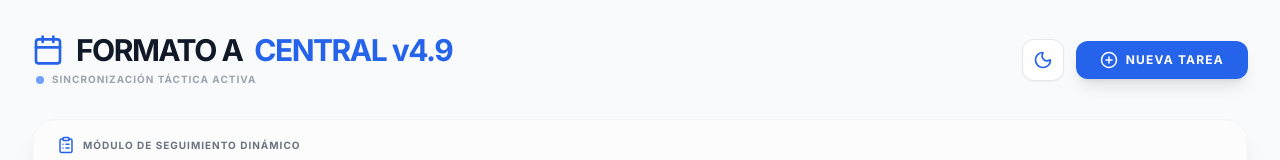
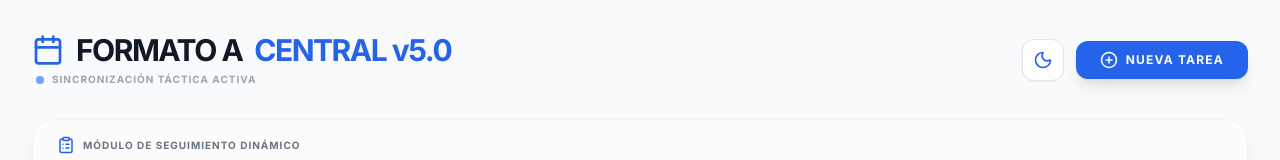
Before and after one commit to DIEGO120000/agenda-virtual, a React (Vite) app: page / in a window 1280 px wide. Shown: the top 160 px of the page. Built offline with nearby package versions, Linux system fonts and the light colour scheme.

Commit message:
feat: stable v5.0 - free forever browser edition (stt/tts zero cost)

```diff
--- a/App.tsx
+++ b/App.tsx
@@ -111,7 +111,7 @@ const App: React.FC = () => {
         <header className="mb-8 flex flex-col md:flex-row justify-between items-start md:items-center gap-4">
           <div className="animate-in fade-in slide-in-from-left duration-700">
             <h1 className="text-3xl font-black tracking-tighter flex items-center gap-3">
-              <Calendar className="text-blue-600" size={32} /> FORMATO A <span className="text-blue-600">CENTRAL v4.9</span>
+              <Calendar className="text-blue-600" size={32} /> FORMATO A <span className="text-blue-600">CENTRAL v5.0</span>
             </h1>
             <p className="text-gray-400 text-[10px] font-bold uppercase tracking-widest mt-1 ml-1 flex items-center gap-2">
               <span className="w-2 h-2 rounded-full bg-blue-500 animate-pulse"></span>
--- a/components/SidebarAI.tsx
+++ b/components/SidebarAI.tsx
@@ -56,9 +56,16 @@ const SidebarAI: React.FC<Props> = ({
 
     try {
       const response = await getAIResponse(state, trimmedInput, audioData, fileData);
-      const aiText = response.text || "COMANDO EJECUTADO // SINCRONIZACIÓN COMPLETA.";
+      const aiText = response.text || "Sincronización completa.";
 
       setMessages(prev => [...prev, { role: 'ai', text: aiText }]);
+
+      // --- TEXT TO SPEECH GRATUITO (v5.0) ---
+      const utterance = new SpeechSynthesisUtterance(aiText);
+      utterance.lang = 'es-ES';
+      utterance.rate = 1.1;
+      window.speechSynthesis.speak(utterance);
+      // --------------------------------------
 
       if (response.functionCalls) {
         response.functionCalls.forEach(fc => {
```
